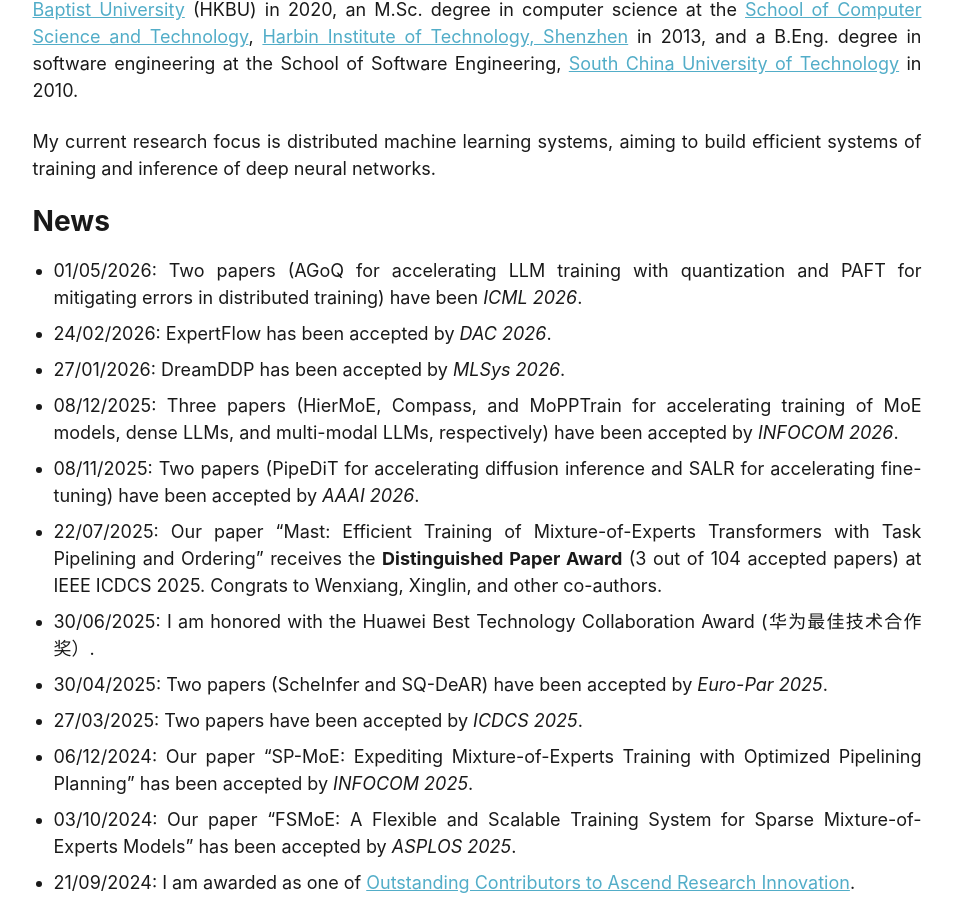
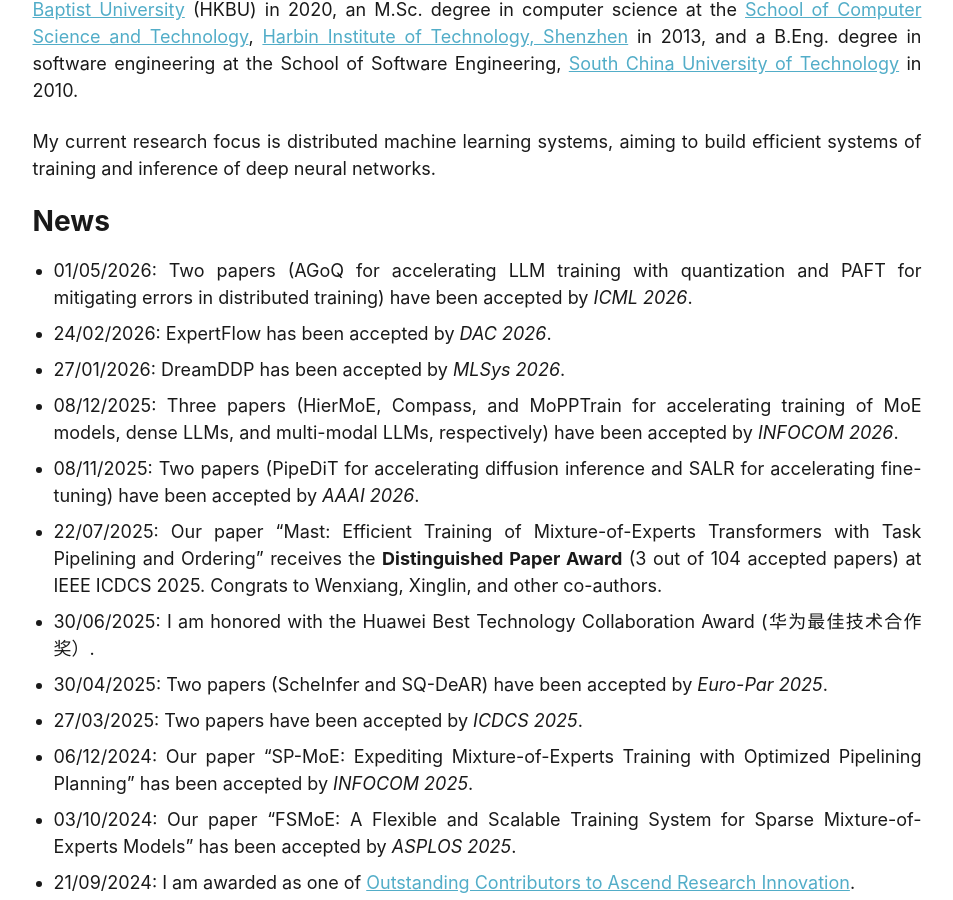
Before and after one commit to shaohuais/shaohuais.github.io, a Jekyll site: the page built from about.md, in a window 1280 px wide and 900 px high, scrolled down 514 px. Shown: the whole window, without its empty margins (163-1116 px from the left). Built offline with Jekyll 4.4.1, drawn with Linux system fonts in a browser that asks for light colours.

Commit message:
fix typos

```diff
--- a/about.md
+++ b/about.md
@@ -17,7 +17,7 @@ My current research focus is distributed machine learning systems, aiming to bui
 
 News
 ======
-- 01/05/2026: Two papers (AGoQ for accelerating LLM training with quantization and PAFT for mitigating errors in distributed training) have been *ICML 2026*.
+- 01/05/2026: Two papers (AGoQ for accelerating LLM training with quantization and PAFT for mitigating errors in distributed training) have been accepted by *ICML 2026*.
 - 24/02/2026: ExpertFlow has been accepted by *DAC 2026*.
 - 27/01/2026: DreamDDP has been accepted by *MLSys 2026*.
 - 08/12/2025: Three papers (HierMoE, Compass, and MoPPTrain for accelerating training of MoE models, dense LLMs, and multi-modal LLMs, respectively) have been accepted by *INFOCOM 2026*.
```
